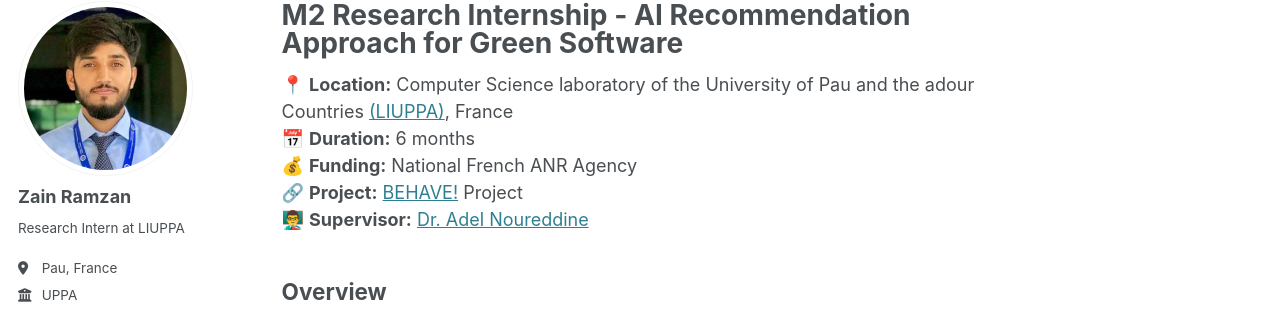
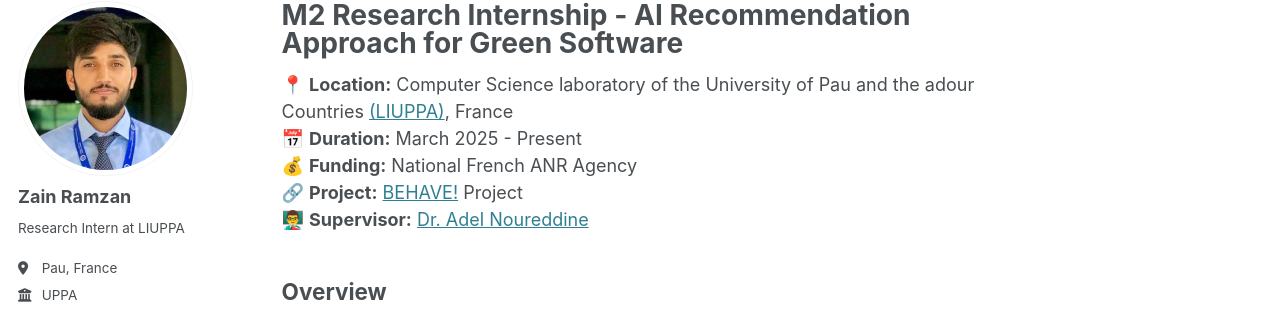
Before and after one commit to zain-ramzan/zain-ramzan.github.io, a Jekyll site: the page built from _pages/cv/M2ResearchInternship.md, in a window 1280 px wide and 900 px high. Shown: the part 105-420 px from the top of the window. Built offline with Jekyll 4.4.1, drawn with Linux system fonts in a browser that asks for light colours.

Commit message:
Update M2ResearchInternship.md

```diff
--- a/_pages/cv/M2ResearchInternship.md
+++ b/_pages/cv/M2ResearchInternship.md
@@ -6,7 +6,7 @@ layout: single
 
 
 📍 **Location:** Computer Science laboratory of the University of Pau and the adour Countries <a href="https://liuppa.univ-pau.fr/" target="_blank">(LIUPPA)</a>, France
-📅 **Duration:** 6 months
+📅 **Duration:** March 2025 - Present
 💰 **Funding:** National French ANR Agency
 🔗 **Project:** <a href="https://www.noureddine.org/research/behave" target="_blank">BEHAVE!</a> Project
 👨‍🏫 **Supervisor:** <a href="https://noureddine.org" target="_blank">Dr. Adel Noureddine</a>
```
